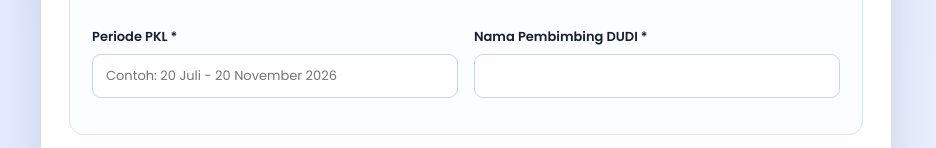
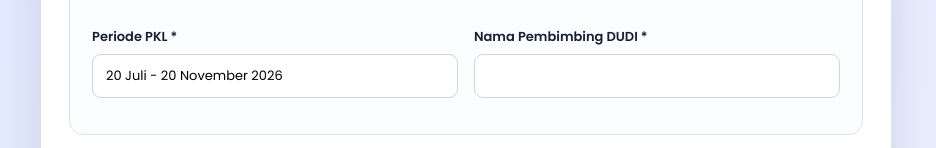
Before and after one commit to obruubro/smkgerong, a plain HTML site: page nilai/inputpkl-perbaikan.html in a window 1280 px wide. Shown: the part 461-609 px from the top of the page, without its empty margins (174-1110 px from the left). Drawn offline with Linux system fonts and the light colour scheme.

Commit message:
Set default value for 'Periode PKL' input field

```diff
--- a/nilai/inputpkl-perbaikan.html
+++ b/nilai/inputpkl-perbaikan.html
@@ -40,7 +40,7 @@ button:disabled{opacity:.6;cursor:not-allowed}
 <div class="group"><label>NIS/NISN *</label><input id="nis" required></div>
 <div class="group"><label>Kelas *</label><input id="kelas" placeholder="Contoh: XI RPL A" required></div>
 <div class="group"><label>Penempatan - Divisi *</label><input id="divisi" placeholder="Contoh: PT.Maju - Administrasi" required></div>
-<div class="group"><label>Periode PKL *</label><input id="periode" placeholder="Contoh: 20 Juli - 20 November 2026" readonly required></div>
+<div class="group"><label>Periode PKL *</label><input id="periode" value="20 Juli - 20 November 2026" readonly required></div>
 <div class="group"><label>Nama Pembimbing DUDI *</label><input id="pembimbing" required></div>
 </div></fieldset>
 <p class="hint">Skor: <br>
```
